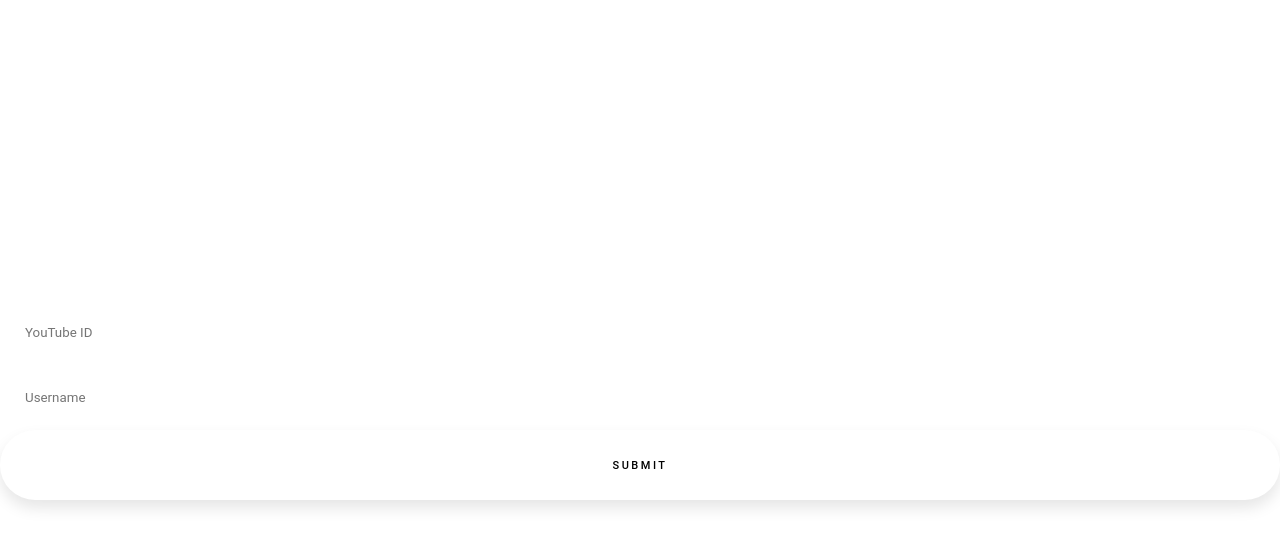
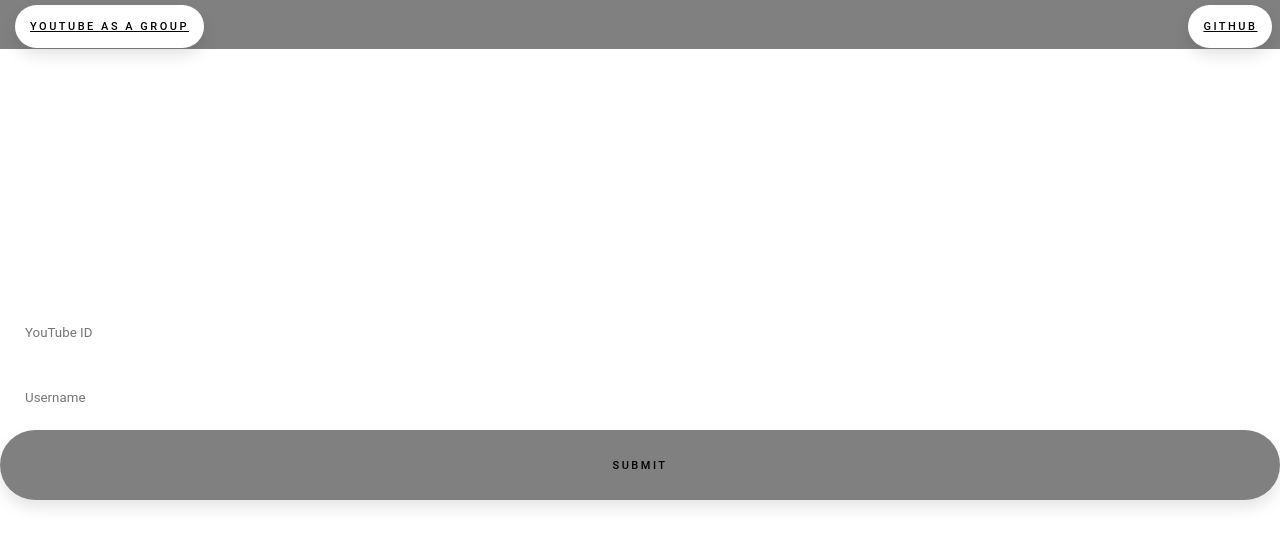
Before and after one commit to DailoxFH/ytasagroup, a Flask app: page / in a window 1280 px wide. Shown: the top 547 px of the page. Run offline with Flask 2, Linux system fonts and the light colour scheme.

Commit message:
Added header + stylesheet

```diff
--- a/static/css/style.css
+++ b/static/css/style.css
@@ -15,21 +15,19 @@
     width: 100%;
 }
 
-input {
-    width: 100%;
-    padding:25px;
-}
-.center {
-    position: absolute;
-    top: 50%;
-    -ms-transform: translateY(-50%);
-    transform: translateY(-50%);
+.header {
+    text-align:center;
     width: 100%;
 }
 
-.ytplayer {
-    width: 100%;
-    height: 750px;
+.header .row {
+    background-color: grey;
+}
+
+.header a:hover {
+    background-color: #990000;
+    box-shadow: 0px 15px 20px rgba(38, 72, 226, 0.4);
+    color: #fff;
 }
 
 /*https://codepen.io/seme332/pen/reJOwo*/
@@ -49,21 +47,41 @@ input {
     cursor: pointer;
     outline: none;
     padding:15px;
-    }
+}
 
 .button:hover {
     background-color: #990000;
-    box-shadow: 0px 15px 20px rgba(46, 229, 157, 0.4);
+    box-shadow: 0px 15px 20px rgba(38, 72, 226, 0.4);
     color: #fff;
     transform: translateY(7px);
 }
 /**/
 
 input {
+    width: 100%;
+    padding:25px;
+}
+.center {
+    position: absolute;
+    top: 50%;
+    -ms-transform: translateY(-50%);
+    transform: translateY(-50%);
+    width: 100%;
+}
+
+.ytplayer {
+    width: 100%;
+    height: 750px;
+}
+
+.submit-button {
+    background-color: grey;
+}
+
+input {
     display: block;
     border: none;
     border-radius: 0.4rem;
-
 }
 
 input:focus {
@@ -76,13 +94,27 @@ h3 {
     text-align: center;
 }
 
+.logo {
+    text-align: center;
+}
+
+
 @media only screen and (min-width: 600px) {
-    input {
+    input{
         display:flex;
         }
 }
 @media only screen and (min-width: 768px) {
+    .col-1 {width: 8.33%;}
     .col-3 {width: 25%;}
     .col-9 {width: 75%;}
     .col-12 {width:100%;}
+    .header .col-1{
+        float: right;
+    }
+
+    .logo {
+        float: left;
+        text-align:left;
+    }
 }
--- a/templates/session.html
+++ b/templates/session.html
@@ -6,11 +6,23 @@
     <title>YouTube as a group</title>
   </head>
   <body>
+
+  <div class="header">
+    <div class="row">
+      <div class="col-3 logo">
+        <a href="/" class="button">YouTube as a group</a>
+      </div>
+      <div class="col-1">
+        <a href="https://github.com/DailoxFH/ytasagroup" target="_blank" class="button">Github</a>
+      </div>
+    </div>
+  </div>
+
   <div class="center">
       <form action="/generate_room" method="post">
         <input type="text" class="form_input" placeholder="YouTube ID" name="ytid"/>
         <input type="text" class="form_input" placeholder="Username" name="username"/>
-        <input type="submit" class="button"/>
+        <input type="submit" class="button submit-button"/>
       </form>
   </div>
   </body>
```
Also changed, not shown: templates/username.html (+12 -0 lines), templates/watchyt.html (+12 -0 lines).
